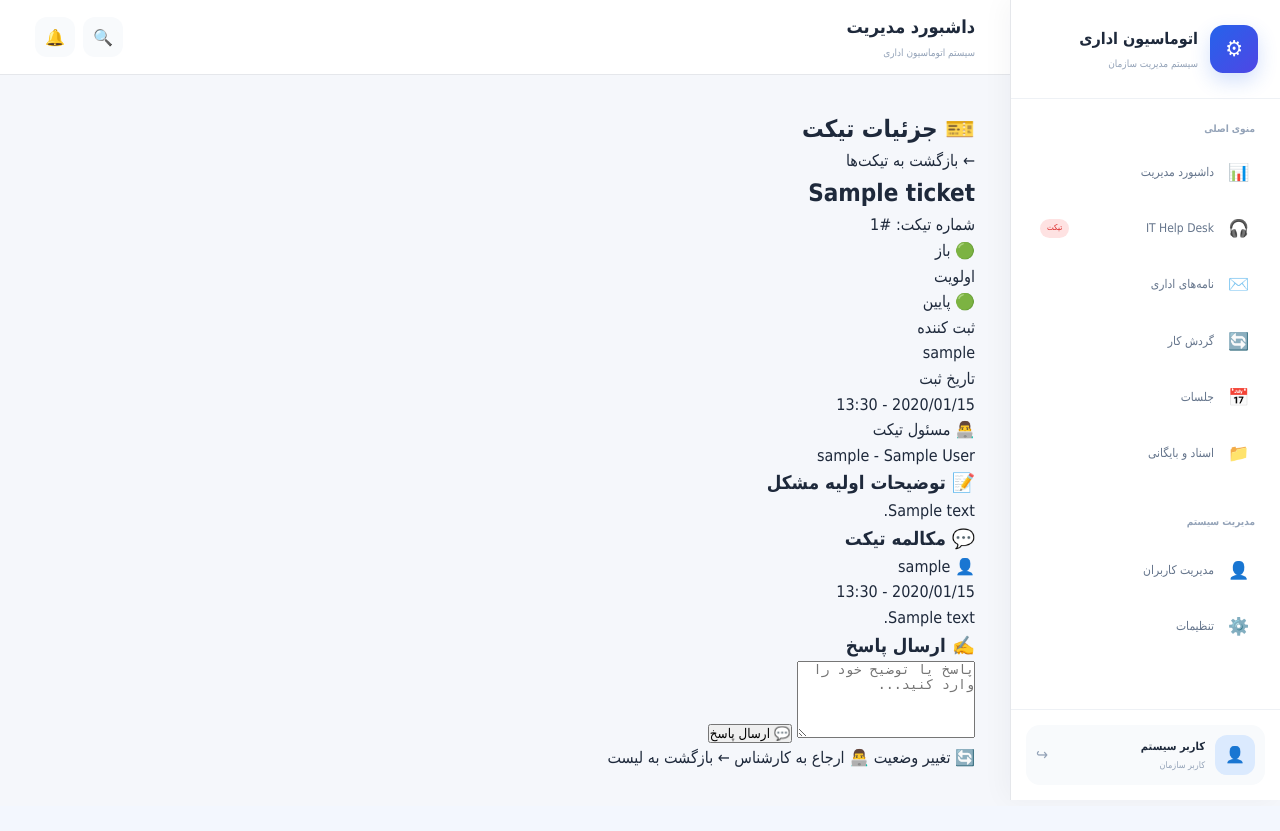
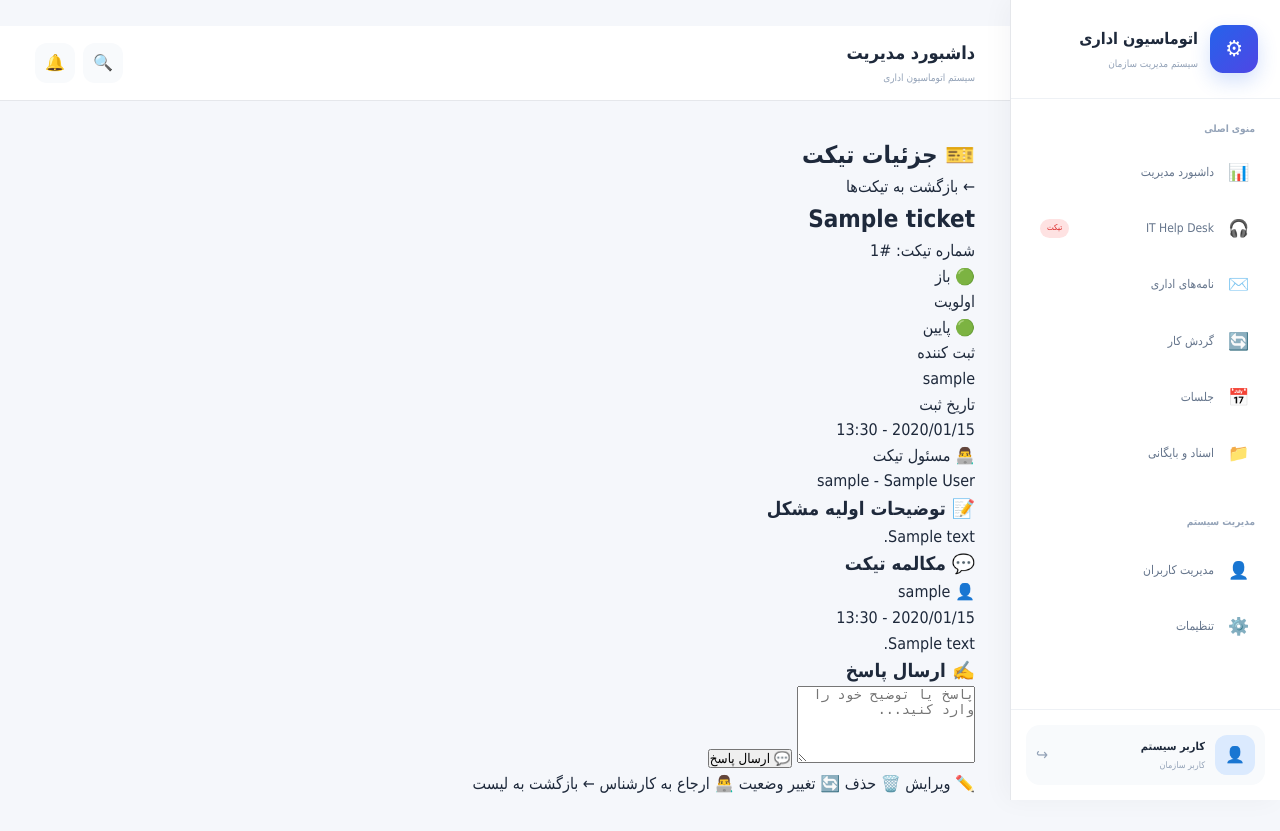
Before and after one commit to ticketit2026/automate-admin, a Django app: page /helpdesk/1/ in a window 1280 px wide. Before the commit the page ends 800 px from the top, so only its background shows below. Run offline with Django 5.2, Linux system fonts and the light colour scheme; a user stored in the database is signed in; tables that the repository leaves empty hold one stand-in row (values such as "Sample post").

Commit message:
Update ticket_detail.html

````diff
--- a/templates/helpdesk/ticket_detail.html
+++ b/templates/helpdesk/ticket_detail.html
@@ -1,3 +1,4 @@
+```html
 {% extends 'base.html' %}
 
 {% block content %}
@@ -259,6 +260,8 @@
 
 
         <!-- Add Reply -->
+        {% if can_reply %}
+
         <div class="border-t pt-8">
 
             <h3 class="text-lg font-bold mb-4">
@@ -294,12 +297,42 @@
 
         </div>
 
+        {% endif %}
 
-        <!-- Buttons -->
+
+        <!-- Action Buttons -->
         <div class="mt-8 flex flex-wrap gap-3">
 
 
+            <!-- Edit -->
+            {% if can_edit %}
+
+            <a
+                href="{% url 'edit_ticket' ticket.id %}"
+                class="bg-green-600 text-white px-5 py-3 rounded-lg hover:bg-green-700 transition"
+            >
+                ✏️ ویرایش
+            </a>
+
+            {% endif %}
+
+
+            <!-- Delete -->
+            {% if can_delete %}
+
+            <a
+                href="{% url 'delete_ticket' ticket.id %}"
+                class="bg-red-600 text-white px-5 py-3 rounded-lg hover:bg-red-700 transition"
+            >
+                🗑️ حذف
+            </a>
+
+            {% endif %}
+
+
             <!-- Status -->
+            {% if can_change_status %}
+
             <a
                 href="{% url 'update_ticket_status' ticket.id %}"
                 class="bg-blue-600 text-white px-5 py-3 rounded-lg hover:bg-blue-700 transition"
@@ -307,14 +340,20 @@
                 🔄 تغییر وضعیت
             </a>
 
+            {% endif %}
+
 
             <!-- Assign -->
+            {% if can_assign %}
+
             <a
                 href="{% url 'assign_ticket' ticket.id %}"
                 class="bg-purple-600 text-white px-5 py-3 rounded-lg hover:bg-purple-700 transition"
             >
                 👨‍💻 ارجاع به کارشناس
             </a>
+
+            {% endif %}
 
 
             <!-- Back -->
@@ -332,3 +371,4 @@
 </div>
 
 {% endblock %}
+```
````
